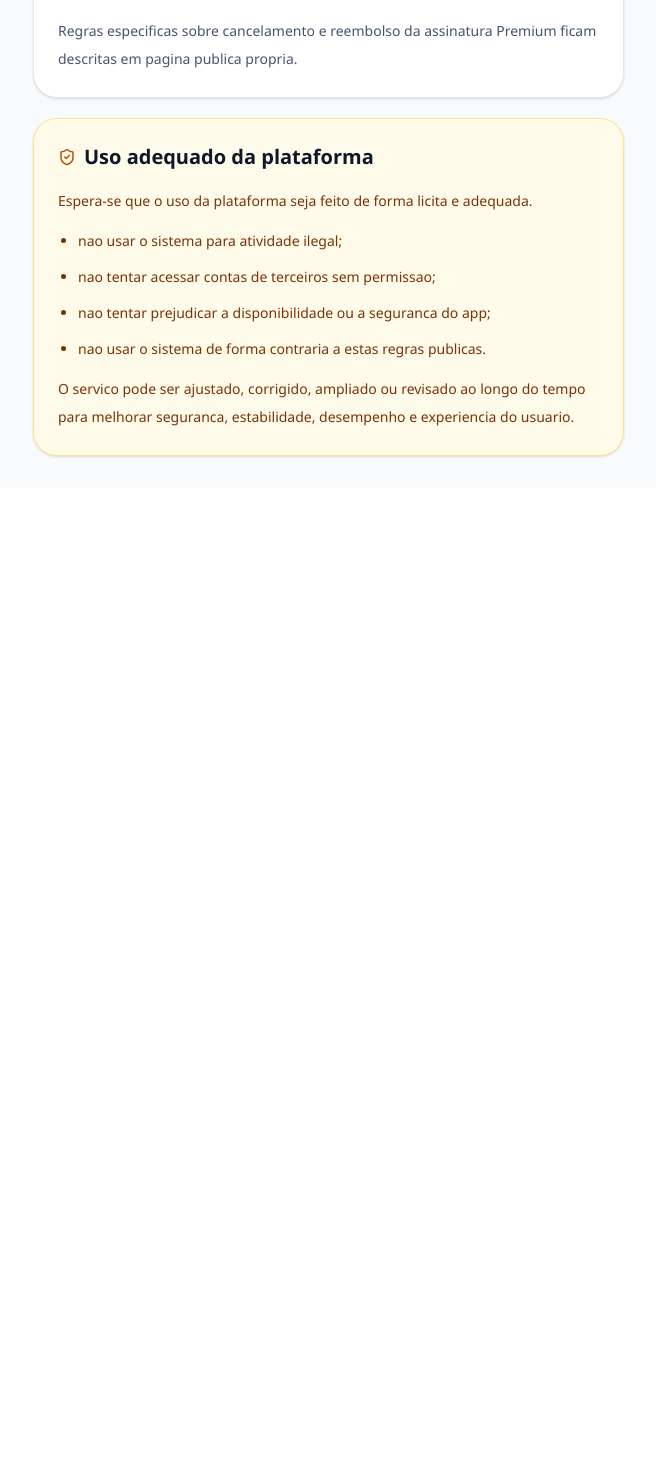
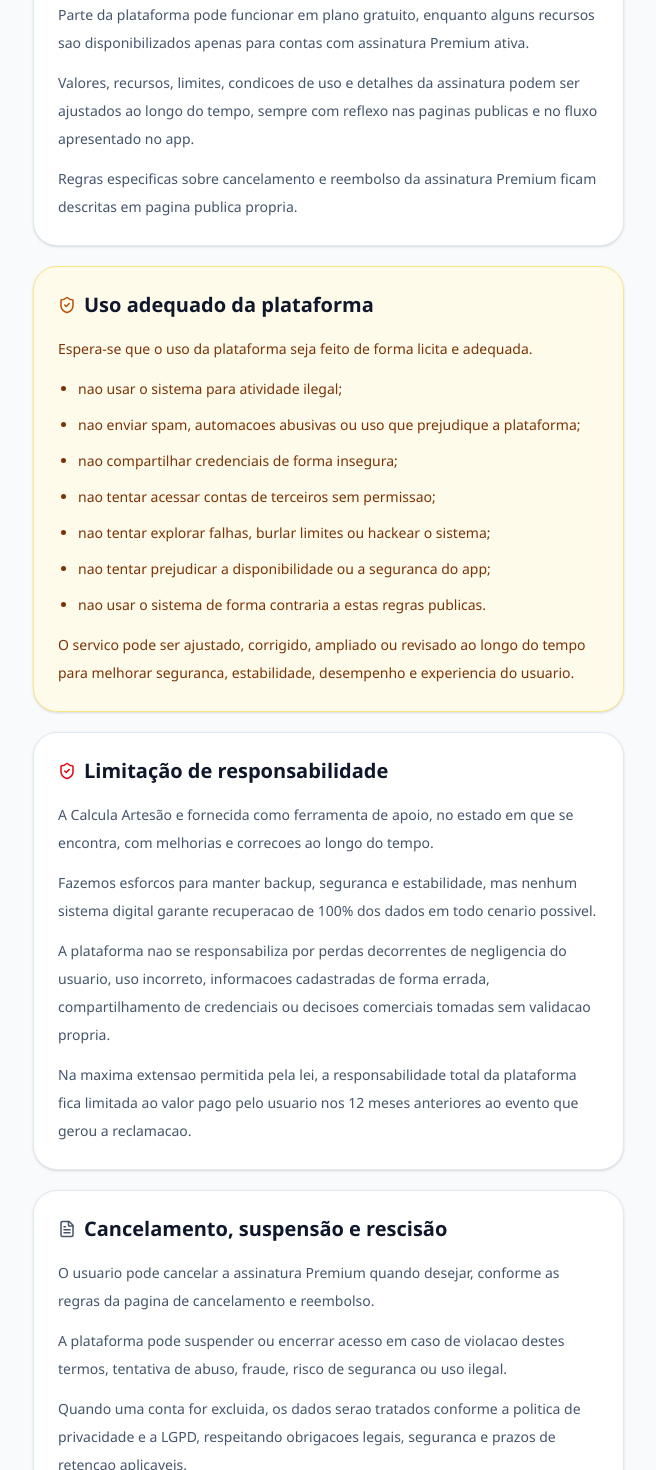
Before and after one commit to darilmaias-creator/meu-micro-saas, a Next.js app: page /politicas/termos-de-uso in a window 1280 px wide. Shown: the part 1330-2800 px from the top of the page, without its empty margins (159-815 px from the left). Before the commit the page ends 1818 px from the top, so only its background shows below. Built offline with nearby package versions, Linux system fonts and the light colour scheme.

Commit message:
docs: update terms of service

```diff
--- a/app/politicas/termos-de-uso/page.tsx
+++ b/app/politicas/termos-de-uso/page.tsx
@@ -100,6 +100,12 @@ export default function TermsOfUsePage() {
                   informa ao app antes de usar esses numeros para decidir preco,
                   margem, orcamento ou estrategia de venda.
                 </p>
+                <ul className="list-disc space-y-2 pl-5">
+                  <li>manter suas credenciais em seguranca;</li>
+                  <li>nao compartilhar acesso com terceiros sem controle;</li>
+                  <li>revisar dados, custos, precos e margens antes de usar comercialmente;</li>
+                  <li>manter backup proprio quando considerar necessario.</li>
+                </ul>
                 <div className="rounded-2xl border border-sky-200 bg-sky-50 px-4 py-4 text-slate-700">
                   <p className="font-bold text-sky-900">Importante</p>
                   <p className="mt-2">
@@ -148,7 +154,10 @@ export default function TermsOfUsePage() {
                 <p>Espera-se que o uso da plataforma seja feito de forma licita e adequada.</p>
                 <ul className="list-disc space-y-2 pl-5">
                   <li>nao usar o sistema para atividade ilegal;</li>
+                  <li>nao enviar spam, automacoes abusivas ou uso que prejudique a plataforma;</li>
+                  <li>nao compartilhar credenciais de forma insegura;</li>
                   <li>nao tentar acessar contas de terceiros sem permissao;</li>
+                  <li>nao tentar explorar falhas, burlar limites ou hackear o sistema;</li>
                   <li>nao tentar prejudicar a disponibilidade ou a seguranca do app;</li>
                   <li>nao usar o sistema de forma contraria a estas regras publicas.</li>
                 </ul>
@@ -156,6 +165,63 @@ export default function TermsOfUsePage() {
                   O servico pode ser ajustado, corrigido, ampliado ou revisado
                   ao longo do tempo para melhorar seguranca, estabilidade,
                   desempenho e experiencia do usuario.
+                </p>
+              </div>
+            </section>
+
+            <section className="rounded-3xl border border-slate-200 bg-white p-6 shadow-sm">
+              <div className="flex items-center gap-2">
+                <ShieldCheck size={18} className="text-red-600" />
+                <h2 className="text-xl font-black text-slate-900">
+                  Limitação de responsabilidade
+                </h2>
+              </div>
+              <div className="mt-4 space-y-3 text-sm leading-7 text-slate-600">
+                <p>
+                  A Calcula Artesão e fornecida como ferramenta de apoio, no
+                  estado em que se encontra, com melhorias e correcoes ao longo
+                  do tempo.
+                </p>
+                <p>
+                  Fazemos esforcos para manter backup, seguranca e estabilidade,
+                  mas nenhum sistema digital garante recuperacao de 100% dos
+                  dados em todo cenario possivel.
+                </p>
+                <p>
+                  A plataforma nao se responsabiliza por perdas decorrentes de
+                  negligencia do usuario, uso incorreto, informacoes cadastradas
+                  de forma errada, compartilhamento de credenciais ou decisoes
+                  comerciais tomadas sem validacao propria.
+                </p>
+                <p>
+                  Na maxima extensao permitida pela lei, a responsabilidade
+                  total da plataforma fica limitada ao valor pago pelo usuario
+                  nos 12 meses anteriores ao evento que gerou a reclamacao.
+                </p>
+              </div>
+            </section>
+
+            <section className="rounded-3xl border border-slate-200 bg-white p-6 shadow-sm">
+              <div className="flex items-center gap-2">
+                <FileText size={18} className="text-slate-600" />
+                <h2 className="text-xl font-black text-slate-900">
+                  Cancelamento, suspensão e rescisão
+                </h2>
+              </div>
+              <div className="mt-4 space-y-3 text-sm leading-7 text-slate-600">
+                <p>
+                  O usuario pode cancelar a assinatura Premium quando desejar,
+                  conforme as regras da pagina de cancelamento e reembolso.
+                </p>
+                <p>
+                  A plataforma pode suspender ou encerrar acesso em caso de
+                  violacao destes termos, tentativa de abuso, fraude, risco de
+                  seguranca ou uso ilegal.
+                </p>
+                <p>
+                  Quando uma conta for excluida, os dados serao tratados
+                  conforme a politica de privacidade e a LGPD, respeitando
+                  obrigacoes legais, seguranca e prazos de retencao aplicaveis.
                 </p>
               </div>
             </section>
@@ -172,6 +238,7 @@ export default function TermsOfUsePage() {
                 <li>Plano Premium pode liberar recursos extras conforme a conta.</li>
                 <li>Valores e recursos podem evoluir com o tempo.</li>
                 <li>Uso inadequado do sistema nao e permitido.</li>
+                <li>Cancelamento e exclusao seguem as politicas publicas e a LGPD.</li>
               </ul>
             </section>
 
```
Also changed, not shown: 1 other file (tests, documents, lock files or other folders).
